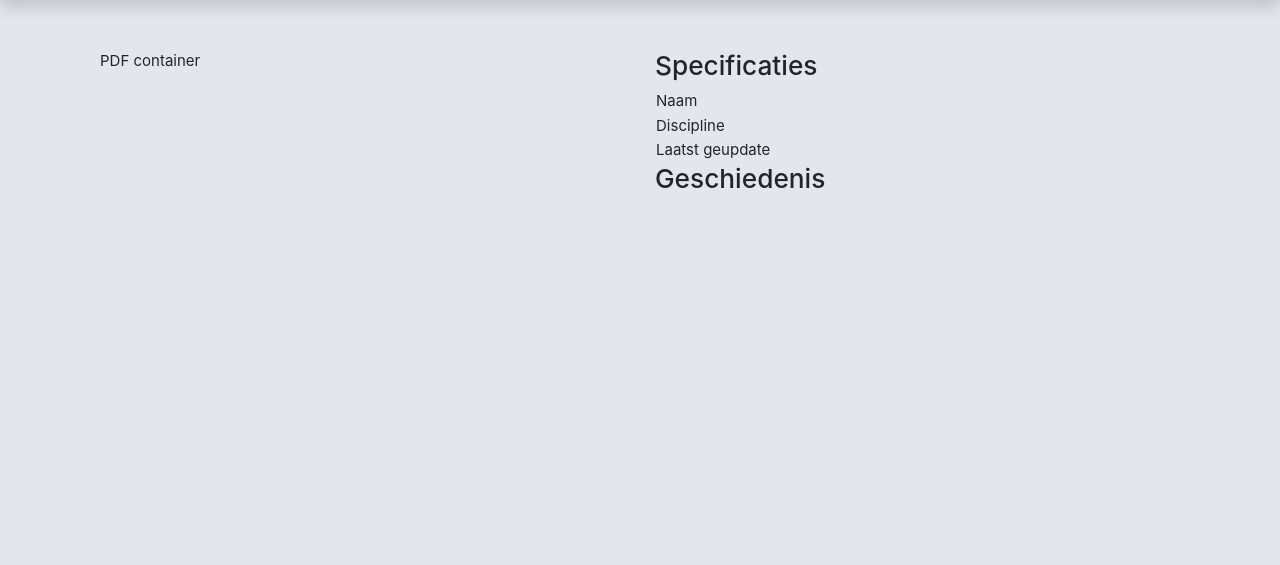
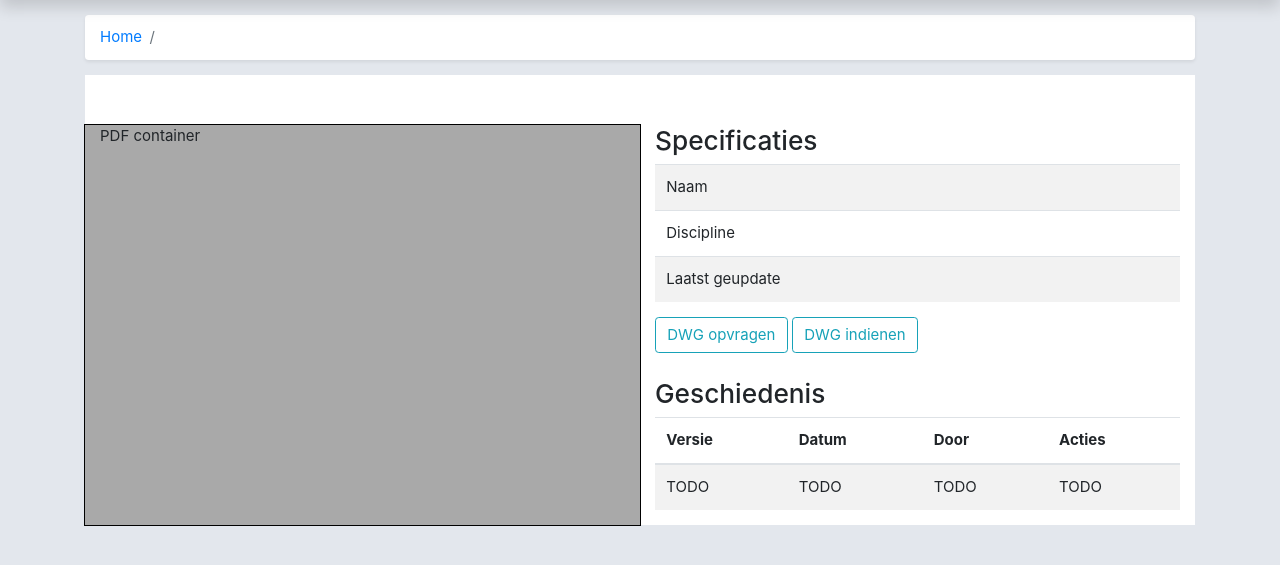
Before and after one commit to alterlai/supportal, a Symfony app: template templates/pages/document.html.twig in a window 1280 px wide. Shown: the part 50-615 px from the top of the page. Run offline with Twig, Linux system fonts and the light colour scheme; the template is opened without the code that fills it, so the values that code supplies are empty; some libraries are stand-ins or nearby versions.

Commit message:
document page functinoaliteit

```diff
--- a/public/web/css/application.css
+++ b/public/web/css/application.css
@@ -3,6 +3,7 @@
     top: 0;
     width: 100%;
 }
+.breadcrumb { margin-top: 1rem; }
 .row {margin-left: 0; margin-right: 0;}
 
 .content {padding-top: 50px;}
@@ -12,7 +13,15 @@
     display: flex;
     padding: 40px;
 }
-
+#documentContainer {
+    background: white;
+}
+#pdfContainer {
+    width: 100%;
+    outline: 1px solid black;
+    background: darkgrey;
+}
+#historyContainer { margin-top: 25px; }
 #filterContainer {
     margin-right: 50px;
     padding: 10px;
--- a/templates/pages/document.html.twig
+++ b/templates/pages/document.html.twig
@@ -3,7 +3,11 @@
 {% block body %}
     {% include 'partials/navbar.html.twig' %}
     <div class="container">
-        <div class="content row">
+        <ol class="breadcrumb shadow-sm bg-white">
+            <li class="breadcrumb-item"><a href="{{ path('home') }}">Home</a></li>
+            <li class="breadcrumb-item active">{{ document.documentName }}</li>
+        </ol>
+        <div class="content row" id="documentContainer">
             <div id="pdfContainer" class="col-md-6">
                 <span>PDF container</span>
             </div>
@@ -11,7 +15,7 @@
                 <div id="specificationContainer">
                     <h3>Specificaties</h3>
                     <div class="well">{{ document.description }}</div>
-                    <table>
+                    <table class="table table-striped">
                         <tbody>
                         <tr>
                             <td>Naam</td>
@@ -28,11 +32,85 @@
                         </tbody>
                     </table>
                 </div>
+                <div id="buttonContainer">
+                    <button type="button" class="btn d-inline-block btn-outline-info" data-toggle="modal" data-target="#requestDwg">DWG opvragen</button>
+                    <button type="button" class="btn d-inline-block btn-outline-info" data-toggle="modal" data-target="#putDwg">DWG indienen</button>
+                </div>
                 <div id="historyContainer">
                     <h3>Geschiedenis</h3>
+                    <table class="table table-striped">
+                        <thead>
+                            <tr>
+                                <th>Versie</th>
+                                <th>Datum</th>
+                                <th>Door</th>
+                                <th>Acties</th>
+                            </tr>
+                        </thead>
+                        <tbody>
+                            <tr>
+                                <td>TODO</td>
+                                <td>TODO</td>
+                                <td>TODO</td>
+                                <td>TODO</td>
+                            </tr>
+                        </tbody>
+                    </table>
                 </div>
             </div>
         </div>
     </div>
 
+    {#  DWG Opvragen modal  #}
+    <div class="modal fade" id="requestDwg" tabindex="-1" role="dialog" aria-hidden="true">
+        <div class="modal-dialog modal-dialog-centered" role="document">
+            <div class="modal-content">
+                <div class="modal-header">
+                    <h5 class="modal-title">DWG opvragen</h5>
+                    <button type="button" class="close" data-dismiss="modal" aria-label="Close">
+                        <span aria-hidden="true">&times;</span>
+                    </button>
+                </div>
+                <div class="modal-body">
+                    Aan deze actie zijn kosten verbonden. Wilt u doorgaan?
+                </div>
+                <div class="modal-footer">
+                    <button type="button" class="btn btn-secondary" data-dismiss="modal">Sluiten</button>
+                    <button type="button" class="btn btn-info">Doorgaan</button>
+                </div>
+            </div>
+        </div>
+    </div>
+
+    {#    DWG indienen modal#}
+    <div class="modal fade" id="putDwg" tabindex="-1" role="dialog" aria-hidden="true">
+        <div class="modal-dialog modal-dialog-centered" role="document">
+            <div class="modal-content">
+                <div class="modal-header">
+                    <h5 class="modal-title">DWG indienen</h5>
+                    <button type="button" class="close" data-dismiss="modal" aria-label="Close">
+                        <span aria-hidden="true">&times;</span>
+                    </button>
+                </div>
+                <form action="{{ path('document.update', {documentId: document.id}) }}" method="POST">
+                <div class="modal-body">
+                    <p>
+                        Gebruik dit formulier om een aangepaste tekening in te dienen.
+                        De tekening zal worden gekeurd voordat hij voor anderen zichtbaar is.
+                        <br><br>
+                        Zorg ervoor dat de bestandsnaam voldoet aan de NL/SfB standaard.
+                    </p>
+                    <h6 class="font-weight-bold">Bestand uploaden</h6>
+                    <label>
+                        <input type="file" class="form-control-file">
+                    </label>
+                </div>
+                <div class="modal-footer">
+                    <button type="button" class="btn btn-secondary" data-dismiss="modal">Sluiten</button>
+                    <button type="submit" class="btn btn-info">Doorgaan</button>
+                </div>
+                </form>
+            </div>
+        </div>
+    </div>
 {% endblock %}
--- /dev/null
+++ b/templates/partials/breadcrumbs.html.twig
@@ -0,0 +1,6 @@
+{% block breadcrumbs %}
+<ol class="breadcrumb shadow-sm">
+    <li class="breadcrumb-item"><a href="{{ path('home') }}">Home</a></li>
+    <li class="breadcrumb-item active">{{ document.name }}</li>
+</ol>
+{% endblock %}
```
Also changed, not shown: src/Controller/DocumentController.php (added, +45 -0 lines), src/Controller/PageController.php (+0 -21 lines), templates/document/index.html.twig (added, +20 -0 lines), templates/pages/blank.html.twig (added, +8 -0 lines).
